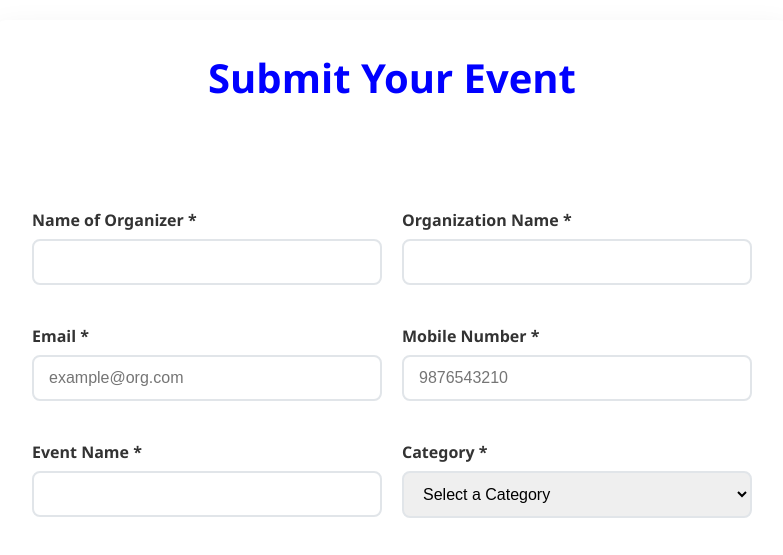
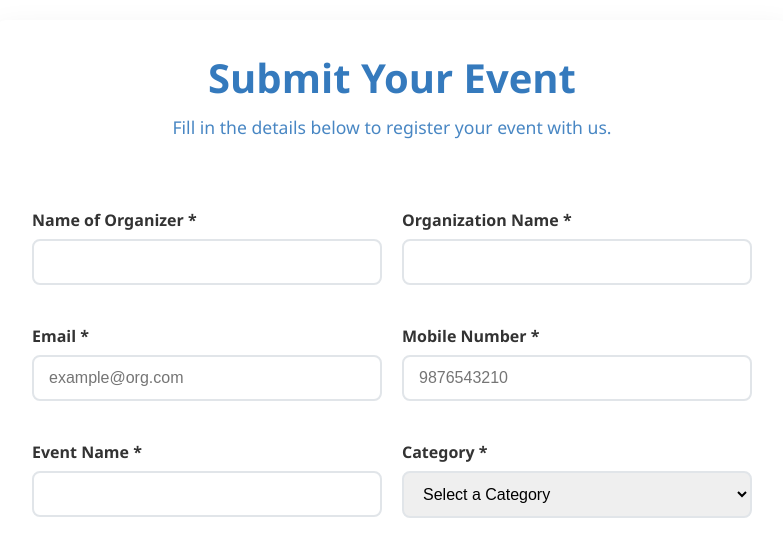
Before and after one commit to Kapilks123k/eventify, a website: page frontend/pages/event-form.html in a window 1280 px wide. Shown: the top 555 px of the page, without its empty margins (248-1031 px from the left). Drawn offline with Linux system fonts and the light colour scheme; some packages are replaced by stand-ins of ours.

Commit message:
Update colors in event form CSS

```diff
--- a/frontend/css/event-form.css
+++ b/frontend/css/event-form.css
@@ -31,12 +31,13 @@ header {
 header h1 {
     font-size: 2.5rem;
     margin-bottom: 10px;
-    color: #0000FF
+    color: #357abd;
 }
 
 header p {
     font-size: 1.1rem;
     opacity: 0.9;
+     color:  #357abd;
 }
 
 form {
@@ -97,7 +98,7 @@ form {
 
 button[type="submit"] {
     width: 100%;
-    background: linear-gradient(135deg, #4a90e2, #357abd);
+   background-color: #357abd;
     color: white;
     padding: 15px;
     border: none;
```
